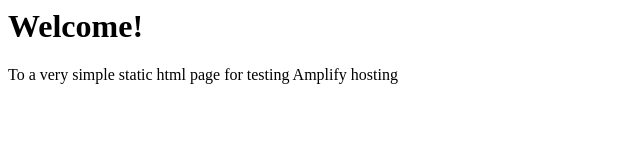
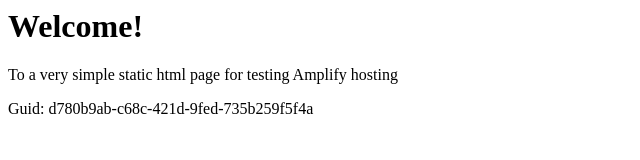
Before and after one commit to aws-aemilia-cmh/Github-PR-Commit-Integration-Test-DoNotTouch-Gith-P5X5MO5I-v1-prod-us-east-2, a website: page src/index.html in a window 1280 px wide. Shown: the whole page, without its empty margins (0-640 px from the left). Drawn offline with Linux system fonts and the light colour scheme.

Commit message:
commit from integ tests

```diff
--- a/src/index.html
+++ b/src/index.html
@@ -1,3 +1,5 @@
+
+
 <html lang="en">
 
 <head>
@@ -10,6 +12,6 @@
 <body>
     <h1>Welcome!</h1>
     <p>To a very simple static html page for testing Amplify hosting</p>
-</body>
+    <p>Guid: d780b9ab-c68c-421d-9fed-735b259f5f4a</p></body>
 
 </html>
```
